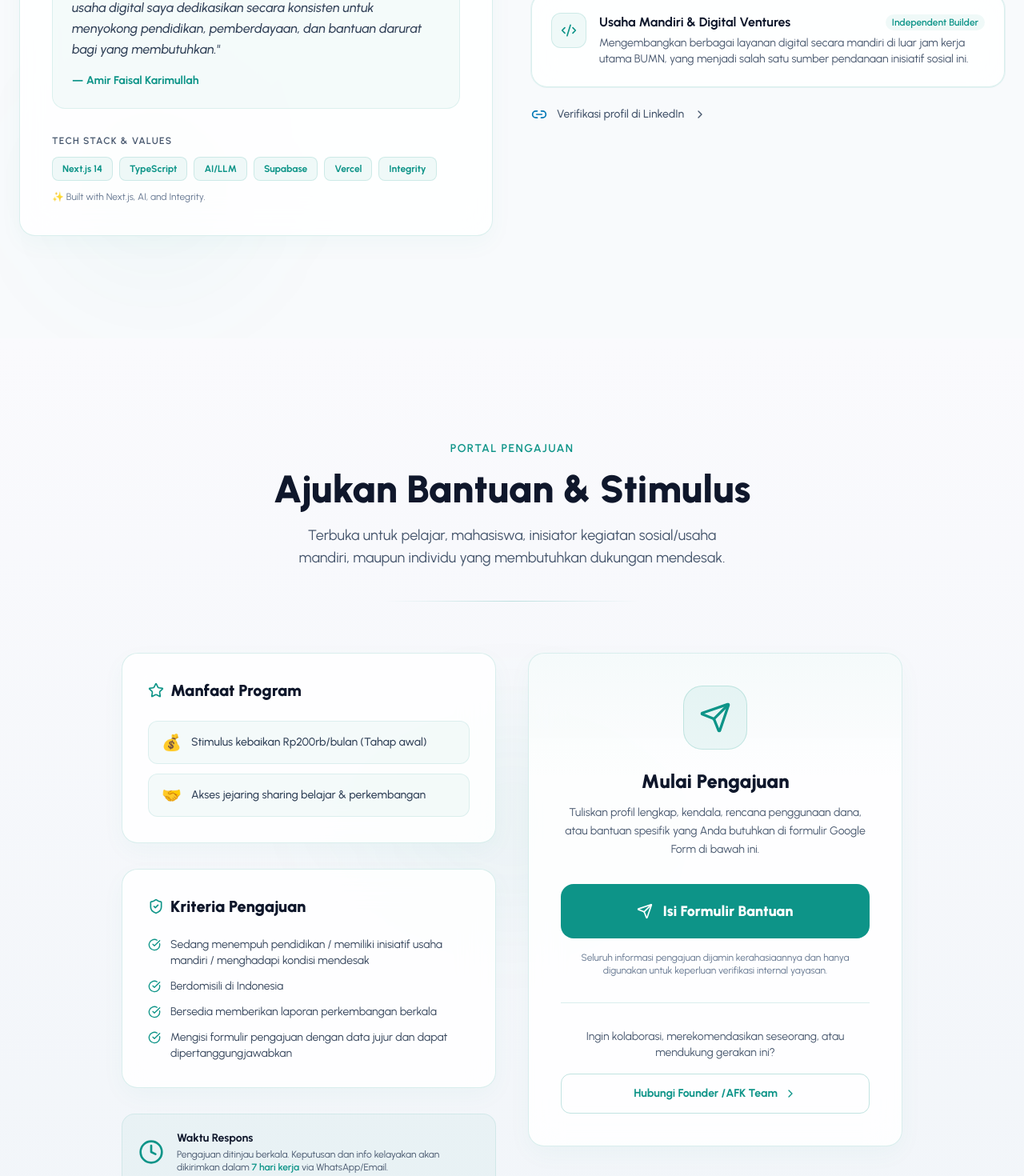
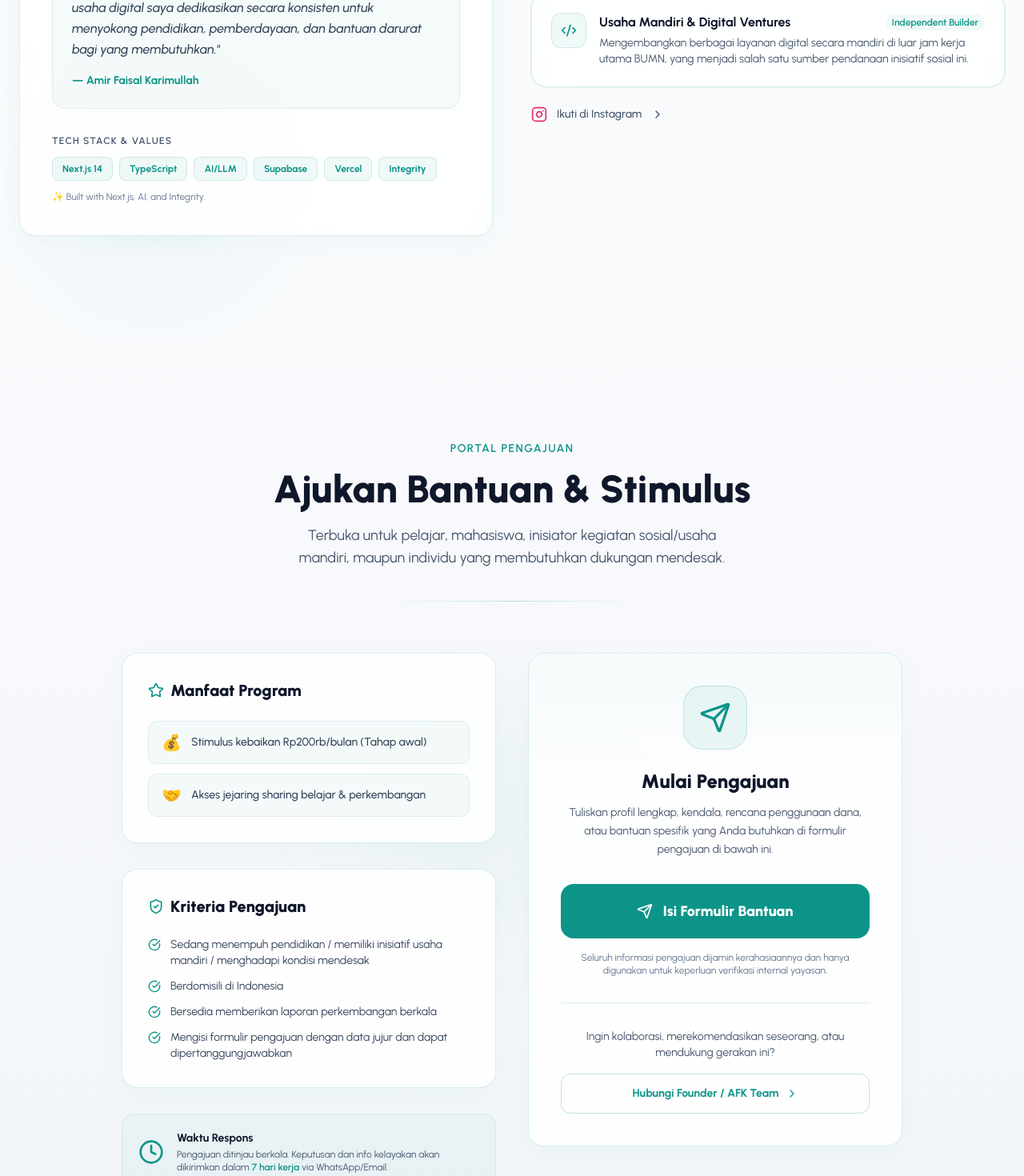
Before and after one commit to fsl-karimullah/afk-foundation, a Next.js app: page / in a window 1280 px wide. Shown: the part 4820-6290 px from the top of the page at 80% size. Built offline with nearby package versions, Linux system fonts and the light colour scheme.

Commit message:
adding link

```diff
--- a/app/components/ApplyGateway.tsx
+++ b/app/components/ApplyGateway.tsx
@@ -129,13 +129,13 @@
                 Mulai Pengajuan
               </h3>
               <p className="text-slate-600 text-sm mb-8 leading-relaxed">
-                Tuliskan profil lengkap, kendala, rencana penggunaan dana, atau bantuan spesifik yang Anda butuhkan di formulir Google Form di bawah ini.
+                Tuliskan profil lengkap, kendala, rencana penggunaan dana, atau bantuan spesifik yang Anda butuhkan di formulir pengajuan di bawah ini.
               </p>
 
               {/* Primary CTA */}
               <a
                 id="apply-form-btn"
-                href="https://forms.gle/YourGoogleFormLink"
+                href="https://form.typeform.com/to/yy4qYAxc"
                 target="_blank"
                 rel="noopener noreferrer"
                 className="btn-primary flex items-center justify-center gap-3 w-full px-8 py-5 rounded-2xl bg-[var(--emerald)] text-white font-black text-lg mb-4 hover:bg-[var(--emerald-light)] transition-all duration-300 hover:scale-[1.02] hover:-translate-y-0.5 shadow-xl shadow-[rgba(13,148,136,0.2)]"
@@ -155,10 +155,12 @@
                 </p>
                 <a
                   id="support-btn"
-                  href="mailto:hello@amirfaisalkarimullah.my.id"
+                  href="https://wa.me/6287826563459"
+                  target="_blank"
+                  rel="noopener noreferrer"
                   className="flex items-center justify-center gap-2 w-full px-6 py-3.5 rounded-xl font-bold text-sm text-[var(--emerald)] border border-[rgba(13,148,136,0.25)] hover:border-[var(--emerald)] hover:bg-[rgba(13,148,136,0.05)] transition-all duration-300"
                 >
-                  Hubungi Founder /AFK Team
+                  Hubungi Founder / AFK Team
                   <ChevronRight className="w-4 h-4" />
                 </a>
               </div>
--- a/app/components/Footer.tsx
+++ b/app/components/Footer.tsx
@@ -7,7 +7,7 @@
   { label: "PulseAI", href: "https://pulseai.biz.id" },
   { label: "Ajukan Stimulus", href: "#apply" },
   { label: "Tentang Founder", href: "#founder" },
-  { label: "Hubungi Kami", href: "mailto:hello@amirfaisalkarimullah.my.id" },
+  { label: "Hubungi Kami", href: "https://wa.me/6287826563459" },
 ];
 
 export default function Footer() {
--- a/app/components/FounderSection.tsx
+++ b/app/components/FounderSection.tsx
@@ -3,7 +3,6 @@
 import {
   Building2,
   Code2,
-  Link2,
   Quote,
   ChevronRight,
 } from "lucide-react";
@@ -31,6 +30,23 @@
     desc: "Mengembangkan berbagai layanan digital secara mandiri di luar jam kerja utama BUMN, yang menjadi salah satu sumber pendanaan inisiatif sosial ini.",
   },
 ];
+
+const InstagramIcon = ({ className }: { className?: string }) => (
+  <svg
+    xmlns="http://www.w3.org/2000/svg"
+    viewBox="0 0 24 24"
+    fill="none"
+    stroke="currentColor"
+    strokeWidth="2"
+    strokeLinecap="round"
+    strokeLinejoin="round"
+    className={className}
+  >
+    <rect width="20" height="20" x="2" y="2" rx="5" ry="5" />
+    <path d="M16 11.37A4 4 0 1 1 12.63 8 4 4 0 0 1 16 11.37z" />
+    <line x1="17.5" x2="17.51" y1="6.5" y2="6.5" />
+  </svg>
+);
 
 export default function FounderSection() {
   return (
@@ -181,13 +197,13 @@
 
             {/* Social proof */}
             <a
-              href="https://linkedin.com"
+              href="https://www.instagram.com/amirfaisaal/"
               target="_blank"
               rel="noopener noreferrer"
               className="flex items-center gap-3 text-slate-600 hover:text-[var(--emerald)] transition-colors group mt-6"
             >
-              <Link2 className="w-5 h-5 text-[#0077b5] group-hover:scale-110 transition-transform" />
-              <span className="text-sm font-medium">Verifikasi profil di LinkedIn</span>
+              <InstagramIcon className="w-5 h-5 text-[#e1306c] group-hover:scale-110 transition-transform" />
+              <span className="text-sm font-medium">Ikuti di Instagram</span>
               <ChevronRight className="w-4 h-4 group-hover:translate-x-1 transition-transform" />
             </a>
           </div>
```
